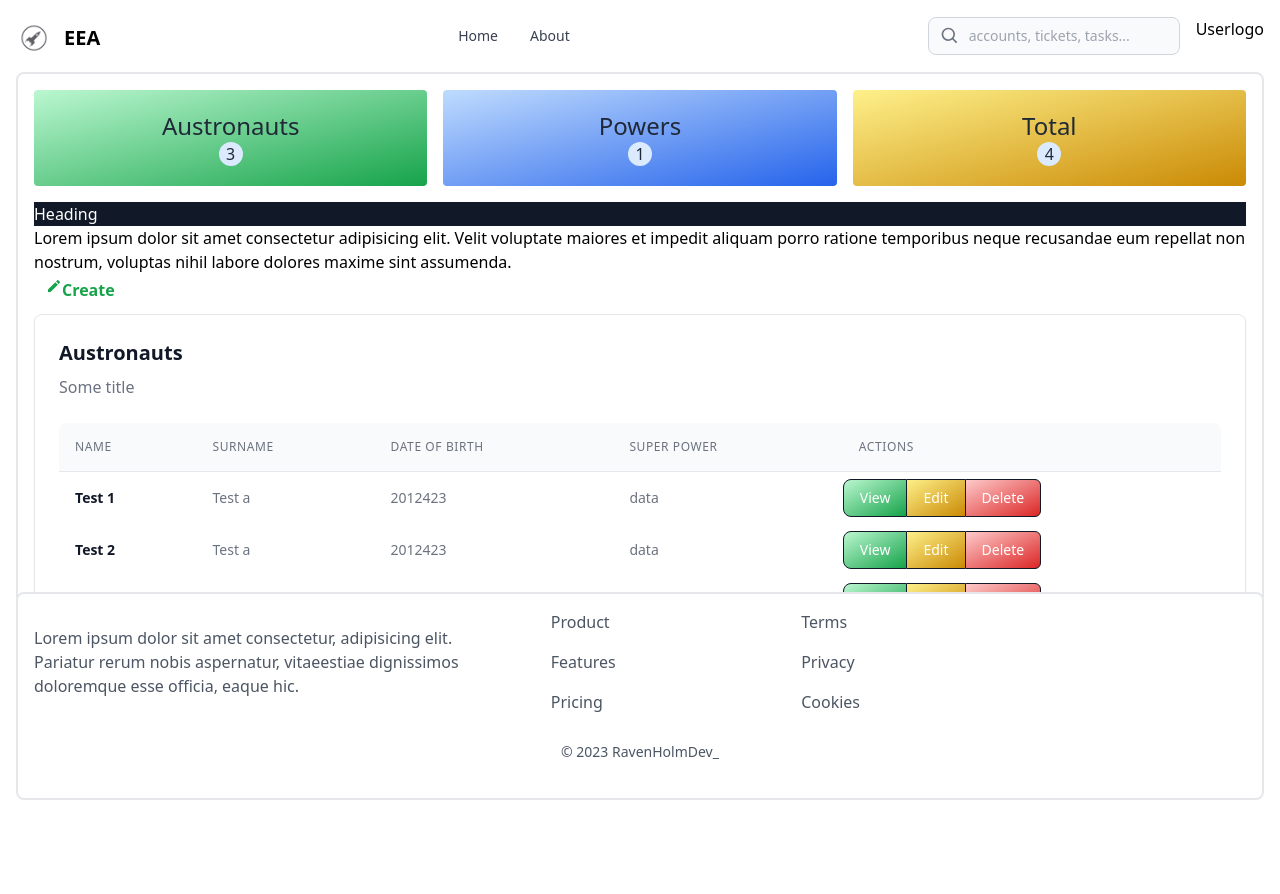
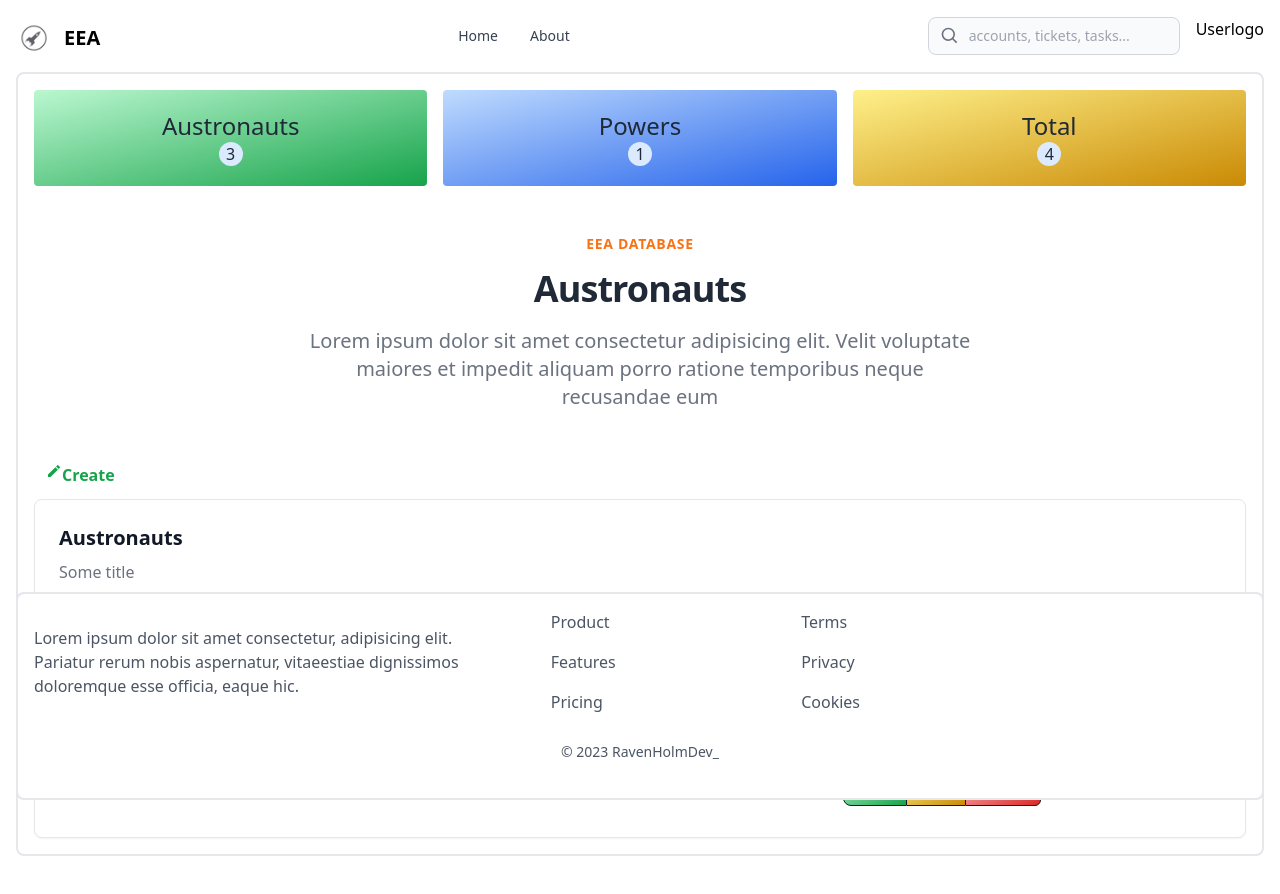
Before and after one commit to achiko06/austronautdb, a Next.js app: page / in a window 1280 px wide. Shown: the top 894 px of the page. Built offline with nearby package versions, Linux system fonts and the light colour scheme.

Commit message:
Section title

```diff
--- a/components/shared/SectionTitle.tsx
+++ b/components/shared/SectionTitle.tsx
@@ -1,9 +1,34 @@
-import React from 'react'
+import React, { ReactNode } from 'react'
 
-const SectionTitle = () => {
+interface Props {
+  children: ReactNode
+  pretitle: string
+  title: string
+}
+
+const SectionTitle = (props:Props) => {
   return (
-    <div>SectionTitle</div>
-  )
+    <div className={`container p-8 mx-auto flex w-full flex-col mt-4 items-center justify-center text-center`}>
+      {props.pretitle && (
+        <div className="text-sm font-bold tracking-wider text-orange-500 uppercase">
+          {props.pretitle}
+        </div>
+      )}
+
+      {props.title && (
+        <h2 className="max-w-2xl mt-3 text-3xl font-bold leading-snug tracking-tight text-gray-800 lg:leading-tight lg:text-4xl dark:text-white">
+          {props.title}
+        </h2>
+      )}
+
+      {props.children && (
+        <p className="max-w-2xl py-4 text-lg leading-normal text-gray-500 lg:text-xl xl:text-xl dark:text-gray-300">
+          {props.children}
+        </p>
+      )}
+    </div>
+
+  );
 }
 
 export default SectionTitle
--- a/pages/index.tsx
+++ b/pages/index.tsx
@@ -4,6 +4,7 @@ import { austronauts } from '@/utils/dummydata';
 import { MdCreate } from 'react-icons/md';
 import Wrapper from '@/components/shared/Wrapper';
 import Counter from '@/components/shared/Counter';
+import SectionTitle from '@/components/shared/SectionTitle';
 
 export default function Home() {
   const [activeCreateModal, setActiveCreateModal] = useState<Number>(0);
@@ -66,27 +67,37 @@ export default function Home() {
     <>
       <div>
         <Counter data={counterData}/>
-        <h1 className="bg-gray-900 text-white">Heading</h1>
-        <p>Lorem ipsum dolor sit amet consectetur adipisicing elit. Velit voluptate maiores et impedit aliquam porro ratione temporibus neque recusandae eum repellat non nostrum, voluptas nihil labore dolores maxime sint assumenda.</p>
 
-        <li className='flex flex-row space-x-5 py-1 pl-3 pr-4'>
+        <SectionTitle
+          pretitle="EEA Database"
+          title="Austronauts">
+          Lorem ipsum dolor sit amet consectetur adipisicing elit. Velit voluptate maiores et impedit aliquam porro ratione temporibus neque recusandae eum
+        </SectionTitle>
+
+        <div className='flex flex-row space-x-5 py-1 pl-3 pr-4'>
           <button
             onClick={() => {activeCreateModal !== 1 ? setActiveCreateModal(1) : setActiveCreateModal(0)}}
             className="text-green-600 font-bold hover:scale-125 hover:text-green-800 flex flex-row"
           >
             <MdCreate/> Create
           </button>
-        </li>
+        </div>
+
+        {/**MODALS */}
         <Create
           onClose={() => setActiveCreateModal(0)}
           isActive={activeCreateModal === 1}
           heading={"create profile"}
         />
+        {/**MODALS END */}
+
+        {/**MAIN TABLE */}
         <Wrapper
         data={austronauts}
         headers={titles}
         wrapperTitles={wrapperTitles}
         />
+        {/**MAIN TABLE END*/}
       </div>
     </>
   )
```
